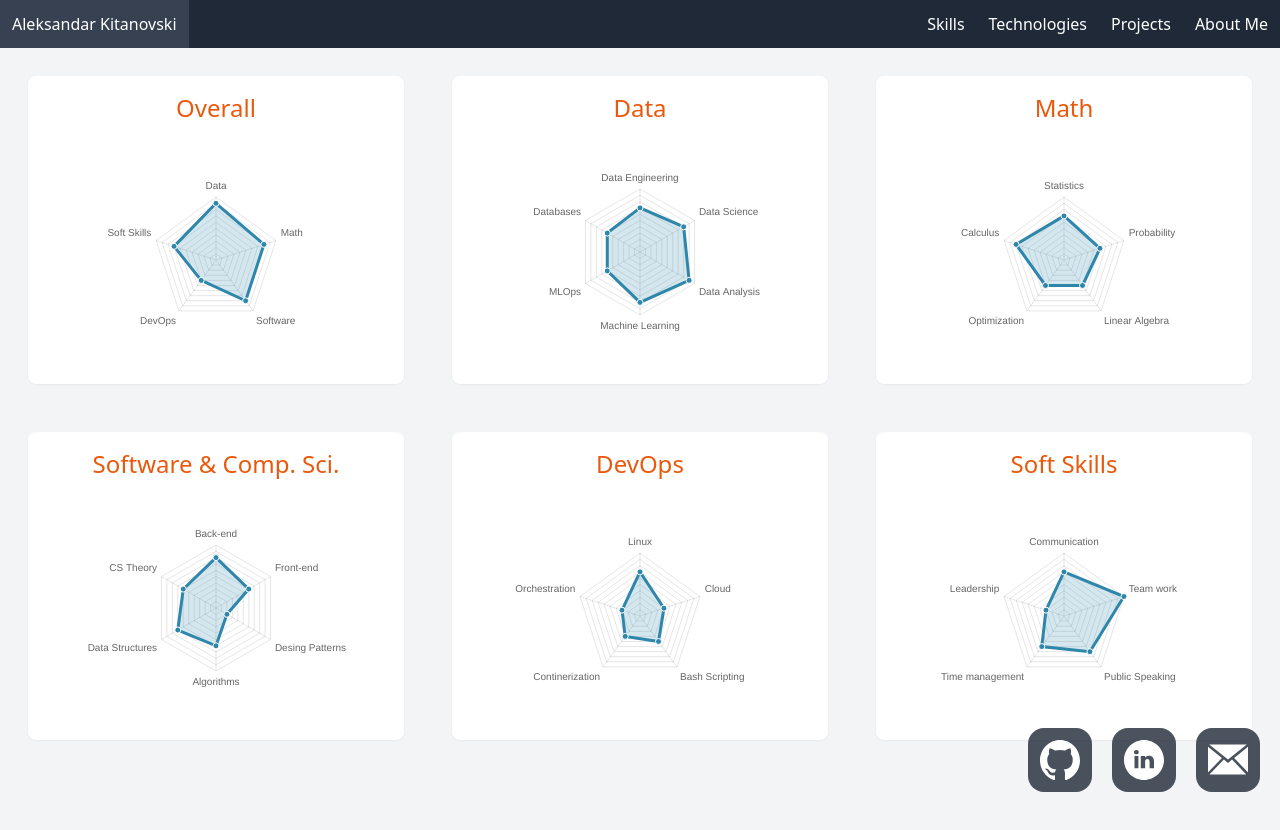
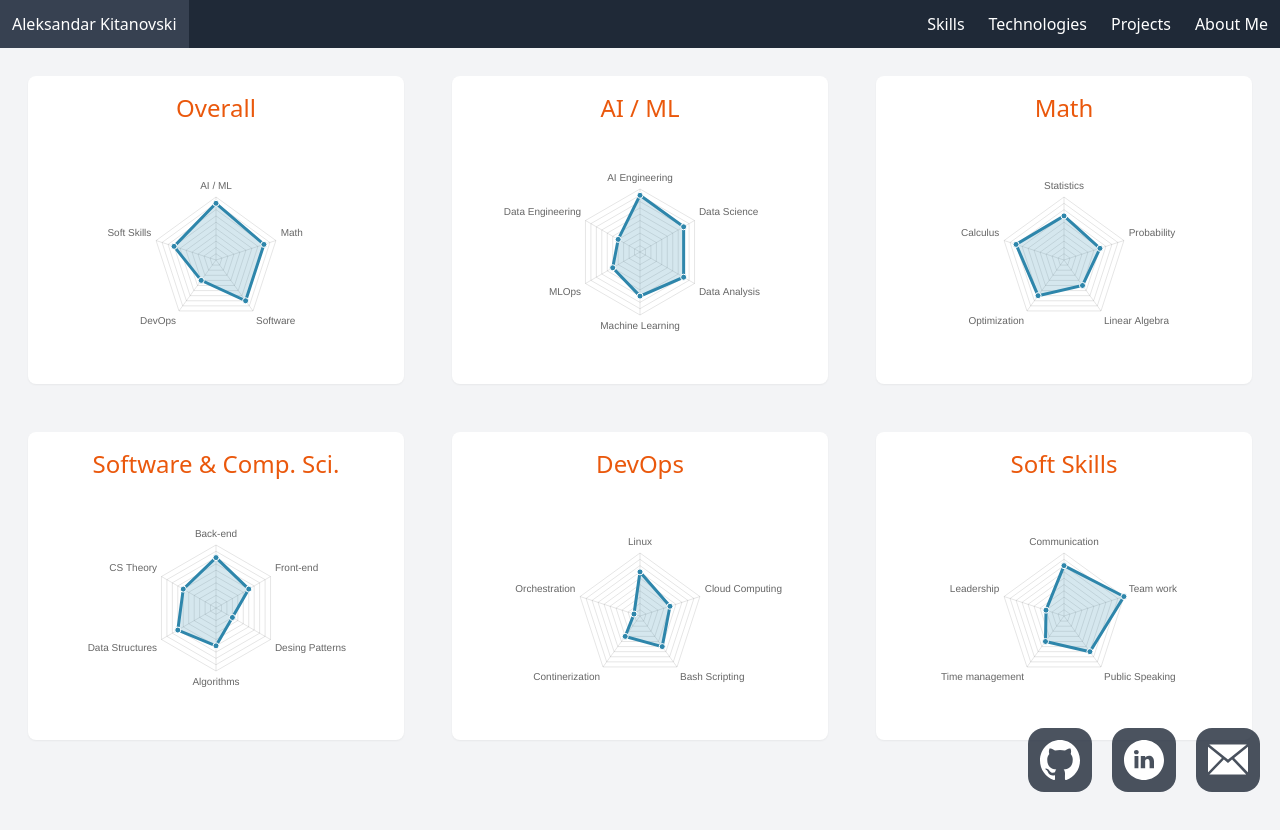
Before and after one commit to AleksandarKitanovski/aleksandarkitanovski.github.io, a SvelteKit app: page /skills in a window 1280 px wide. Shown: the top 830 px of the page. Built offline with nearby package versions, Linux system fonts and the light colour scheme.

Commit message:
update skills and technology pages

```diff
--- a/package.json
+++ b/package.json
@@ -10,7 +10,7 @@
 		"check:watch": "svelte-kit sync && svelte-check --tsconfig ./tsconfig.json --watch",
 		"lint": "prettier --check . && eslint .",
 		"format": "prettier --write .",
-		"deploy": "npm run build && npx gh-pages -d build -t"
+		"deploy": "npm run build && npx gh-pages -d build -t --cname aleksandarkitanovski.com"
 	},
 	"devDependencies": {
 		"@sveltejs/adapter-auto": "^3.0.0",
--- a/src/routes/skills/+page.svelte
+++ b/src/routes/skills/+page.svelte
@@ -7,23 +7,23 @@
 	<ChartCard title={'Overall'}>
 		<RadarChart
 			dataPoints={{
-				labels: ['Data', 'Math', 'Software', 'DevOps', 'Soft Skills'],
+				labels: ['AI / ML', 'Math', 'Software', 'DevOps', 'Soft Skills'],
 				data: [9, 8, 8, 4, 7]
 			}}
 		/>
 	</ChartCard>
-	<ChartCard title="Data">
+	<ChartCard title="AI / ML">
 		<RadarChart
 			dataPoints={{
 				labels: [
-					'Data Engineering',
+					'AI Engineering',
 					'Data Science',
 					'Data Analysis',
 					'Machine Learning',
 					'MLOps',
-					'Databases'
+					'Data Engineering'
 				],
-				data: [7, 8, 9, 8, 6, 6]
+				data: [9, 8, 8, 7, 5, 4]
 			}}
 		/>
 	</ChartCard>
@@ -31,7 +31,7 @@
 		<RadarChart
 			dataPoints={{
 				labels: ['Statistics', 'Probability', 'Linear Algebra', 'Optimization', 'Calculus'],
-				data: [7, 6, 5, 5, 8]
+				data: [7, 6, 5, 7, 8]
 			}}
 		/>
 	</ChartCard>
@@ -46,15 +46,15 @@
 					'Data Structures',
 					'CS Theory'
 				],
-				data: [8, 6, 2, 6, 7, 6]
+				data: [8, 6, 3, 6, 7, 6]
 			}}
 		/>
 	</ChartCard>
 	<ChartCard title="DevOps">
 		<RadarChart
 			dataPoints={{
-				labels: ['Linux', 'Cloud', 'Bash Scripting', 'Continerization', 'Orchestration'],
-				data: [7, 4, 5, 4, 3]
+				labels: ['Linux', 'Cloud Computing', 'Bash Scripting', 'Continerization', 'Orchestration'],
+				data: [7, 5, 6, 4, 1]
 			}}
 		/>
 	</ChartCard>
@@ -62,7 +62,7 @@
 		<RadarChart
 			dataPoints={{
 				labels: ['Communication', 'Team work', 'Public Speaking', 'Time management', 'Leadership'],
-				data: [7, 10, 7, 6, 3]
+				data: [8, 10, 7, 5, 3]
 			}}
 		/>
 	</ChartCard>
--- a/src/routes/tech/+page.svelte
+++ b/src/routes/tech/+page.svelte
@@ -12,21 +12,21 @@
 				{ technology: 'TypeScript', confidence: 7 },
 				{ technology: 'Rust', confidence: 6 },
 				{ technology: 'HTML & CSS', confidence: 5 },
-				{ technology: 'C/C++', confidence: 4 },
-				{ technology: 'Clojure', confidence: 3 }
 			]}
 		/>
 	</ChartCard>
 	<ChartCard title="Frameworks & Libraries">
 		<BarChart
 			data={[
+				{ technology: 'FastAPI (Python)', confidence: 9 },
+				{ technology: 'LangChain', confidence: 7 },
+				{ technology: 'LangGraph', confidence: 6 },
 				{ technology: 'Scikit Learn (Python)', confidence: 9 },
-				{ technology: 'FastAPI (Python)', confidence: 8 },
 				{ technology: 'TailwindCSS (CSS)', confidence: 8 },
-				{ technology: 'HTMX (HTML)', confidence: 7 },
 				{ technology: 'Pytorch (Python)', confidence: 6 },
 				{ technology: 'Svelte (JS/TS)', confidence: 5 },
-				{ technology: 'Actix (Rust)', confidence: 4 }
+				{ technology: 'Actix (Rust)', confidence: 4 },
+				{ technology: 'FastMCP', confidence: 3 }
 			]}
 		/>
 	</ChartCard>
@@ -68,7 +68,7 @@
 				{ technology: 'Docker', confidence: 6 },
 				{ technology: 'Bash', confidence: 5 },
 				{ technology: 'Powershell', confidence: 4 },
-				{ technology: 'Kubernetes', confidence: 2 }
+				{ technology: 'GCP', confidence: 3 }
 			]}
 		/>
 	</ChartCard>
```
